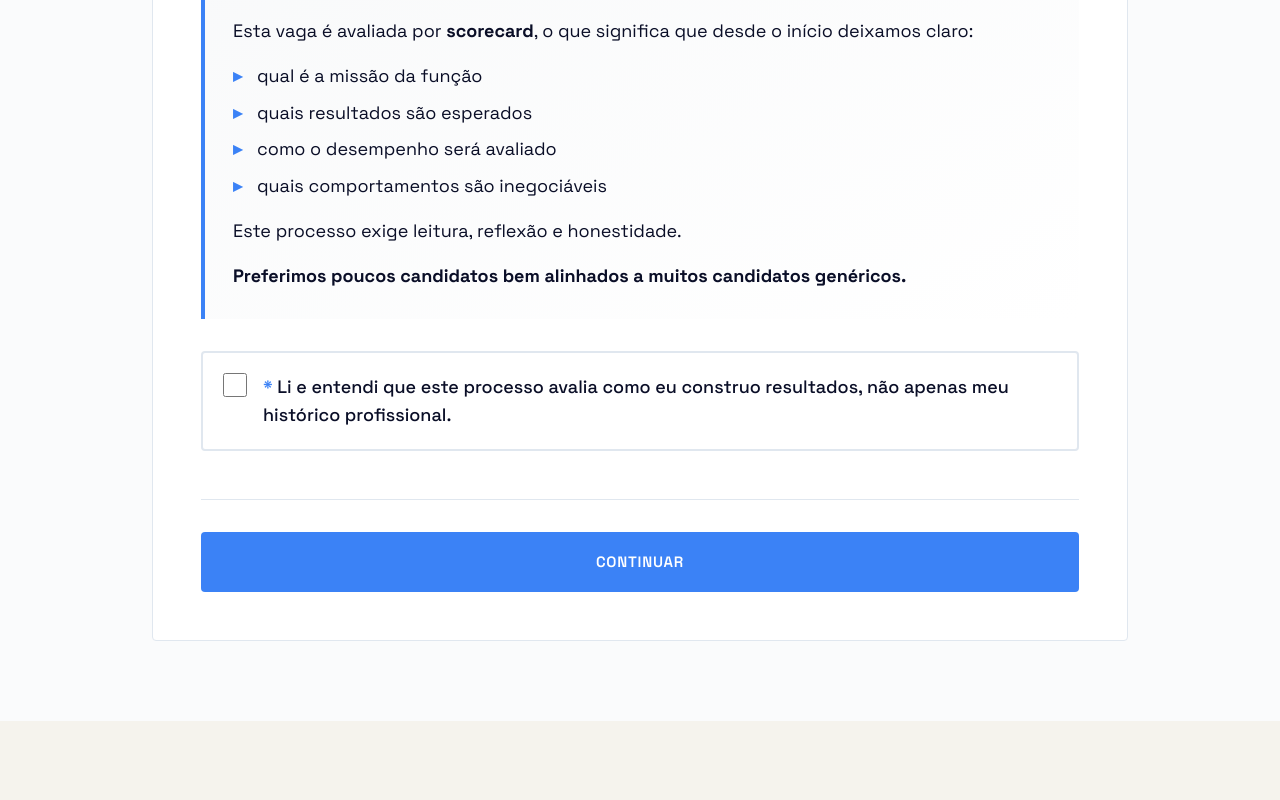
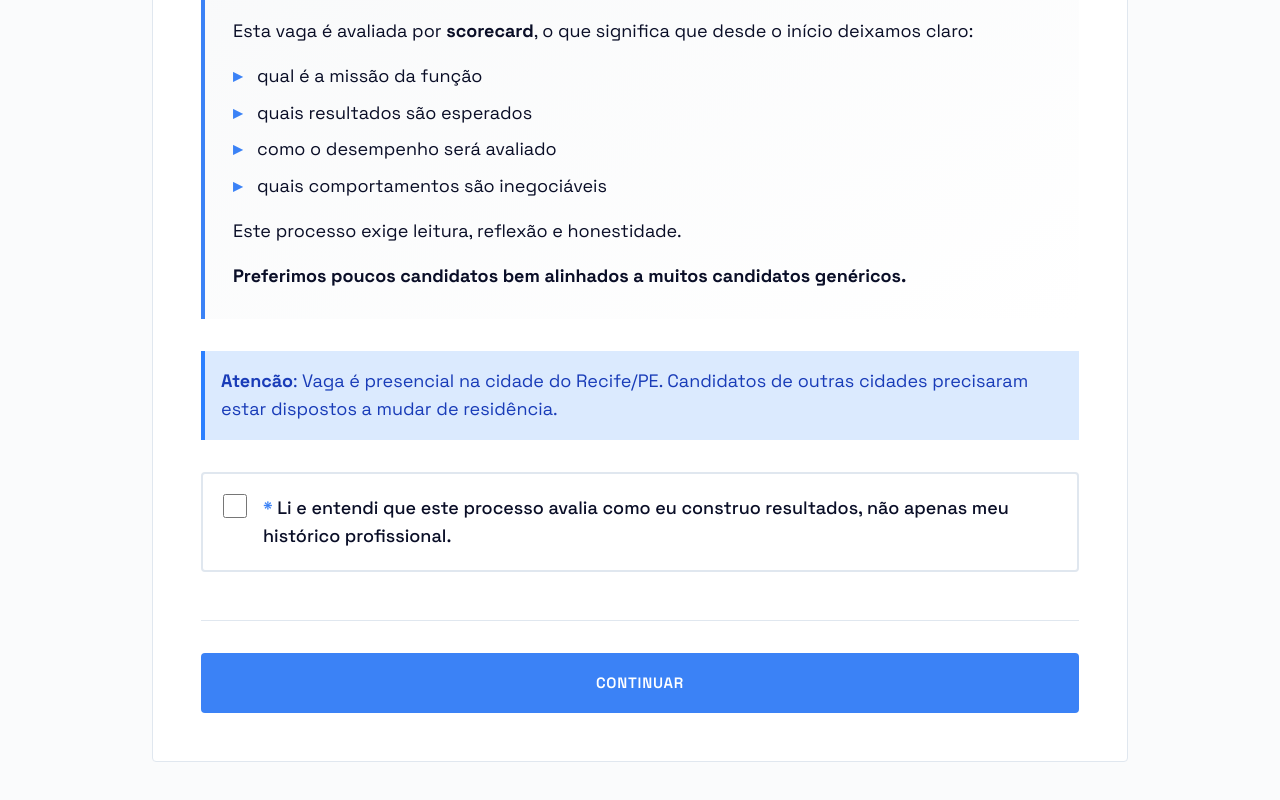
Before and after one commit to Ativos-Tecnologia/salesmanagerposition, a React (Vite) app: page /application in a window 1280 px wide. Shown: the part 699-1499 px from the top of the page. Before the commit the page ends 1420 px from the top, so only its background shows below. Built offline with nearby package versions, Linux system fonts and the light colour scheme; no server answers.

Commit message:
feat: update job context section with improved formatting and additional information

```diff
--- a/src/components/form-position/steps/Step0.tsx
+++ b/src/components/form-position/steps/Step0.tsx
@@ -32,17 +32,21 @@ export function Step0({ accepted, onAcceptedChange, onNext, showModal }: Step0Pr
         <div className="font-['Space_Grotesk'] text-[13px] font-semibold tracking-[2px] text-[#3b82f6] mb-2 uppercase">
           Etapa Inicial
         </div>
-        <h2 className="text-4xl font-bold text-[#0a0e27] mb-2">Contexto Geral da Vaga</h2>
+        <h2 className="text-4xl font-bold text-[#0a0e27] mb-2">
+          Contexto Geral da Vaga
+        </h2>
       </div>
 
       <div className="mb-8 p-7 bg-linear-to-br from-[#f8f9fa] to-white border-l-4 border-[#3b82f6] rounded-r">
         <h3 className="text-2xl font-bold text-[#0a0e27] mb-4">
           Leia com atenção antes de começar o preenchimento
         </h3>
-        <p className="mb-4 text-[#0a0e27]">A Ativos não utiliza descrições de cargo tradicionais.</p>
         <p className="mb-4 text-[#0a0e27]">
-          Esta vaga é avaliada por <strong>scorecard</strong>, o que significa que desde o início
-          deixamos claro:
+          A Ativos não utiliza descrições de cargo tradicionais.
+        </p>
+        <p className="mb-4 text-[#0a0e27]">
+          Esta vaga é avaliada por <strong>scorecard</strong>, o que significa
+          que desde o início deixamos claro:
         </p>
         <ul className="list-none my-4">
           <li className="relative pl-6 mb-2 text-[#0a0e27] before:content-['▸'] before:absolute before:left-0 before:text-[#3b82f6] before:font-bold">
@@ -58,9 +62,22 @@ export function Step0({ accepted, onAcceptedChange, onNext, showModal }: Step0Pr
             quais comportamentos são inegociáveis
           </li>
         </ul>
-        <p className="mb-4 text-[#0a0e27]">Este processo exige leitura, reflexão e honestidade.</p>
+        <p className="mb-4 text-[#0a0e27]">
+          Este processo exige leitura, reflexão e honestidade.
+        </p>
         <p className="text-[#0a0e27]">
-          <strong>Preferimos poucos candidatos bem alinhados a muitos candidatos genéricos.</strong>
+          <strong>
+            Preferimos poucos candidatos bem alinhados a muitos candidatos
+            genéricos.
+          </strong>
+        </p>
+      </div>
+
+      <div className="bg-blue-500 ">
+        <p className="mb-8 p-4 bg-blue-100 border-l-4 border-blue-500 text-blue-800">
+          <strong>Atencão</strong>: Vaga é presencial na cidade do Recife/PE.
+          Candidatos de outras cidades precisaram estar dispostos a mudar de
+          residência.
         </p>
       </div>
 
```
